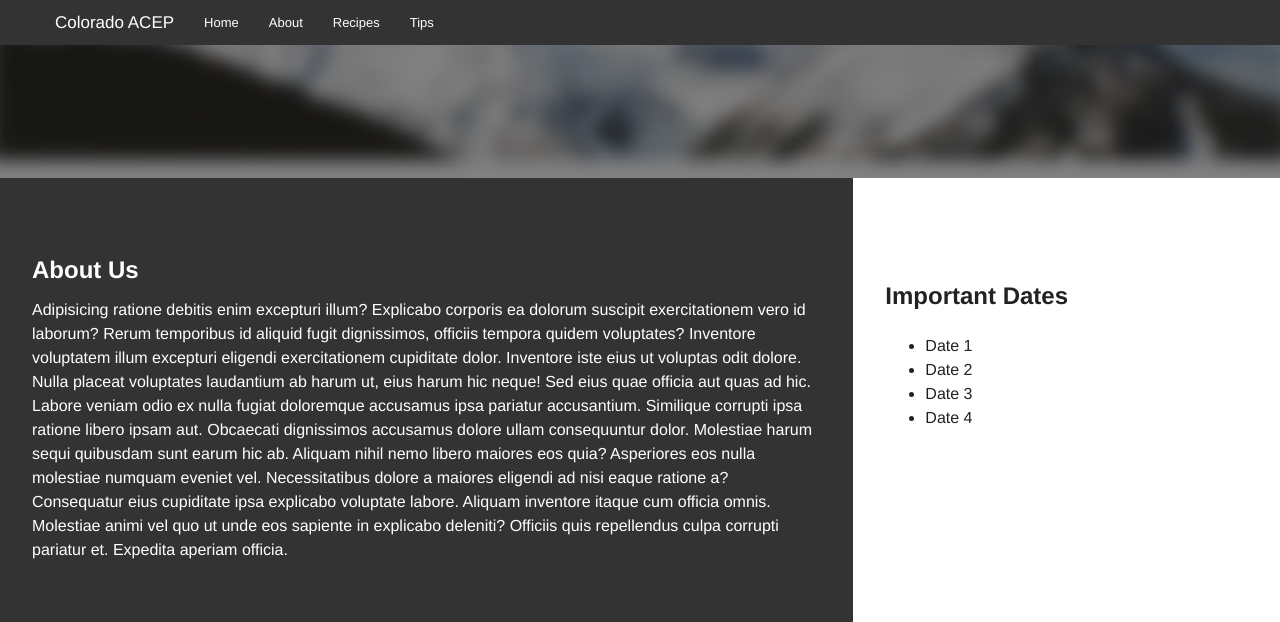
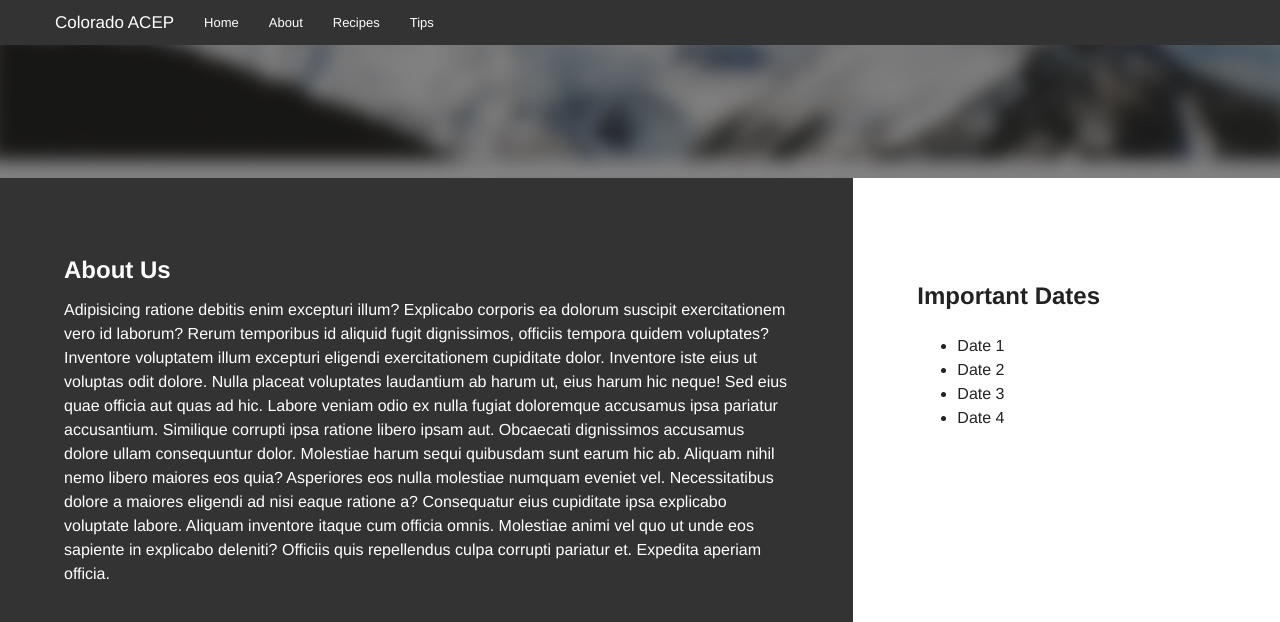
Before and after one commit to pebutler3/coacep, a Jekyll site: the page built from index.html, in a window 1280 px wide and 1400 px high, scrolled down 267 px. Shown: the top 622 px of the window. Built offline with Jekyll 4.4.1, drawn with Linux system fonts in a browser that asks for light colours; grey boxes are pictures that could not be loaded.

```diff
--- a/_sass/0-base/base.scss
+++ b/_sass/0-base/base.scss
@@ -6,9 +6,10 @@
 
 // Brand Colors
 $gray            : #2e3837;
+$gray-90         : rgba(46, 56, 55, 0.9);
 $blue            : #166678;
 $green           : #7db9b3;
 $lt-green        : #e1f6f4;
 
 // Layout
-$section-padding: 5em 2em;
+$section-padding: 5em 4em;
```
